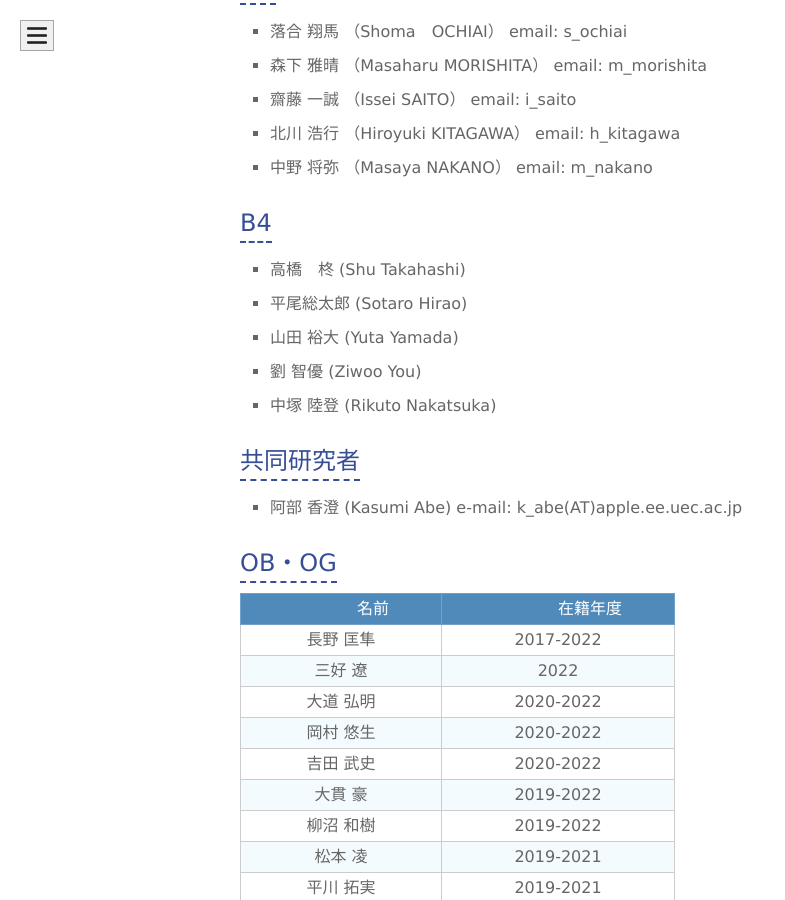
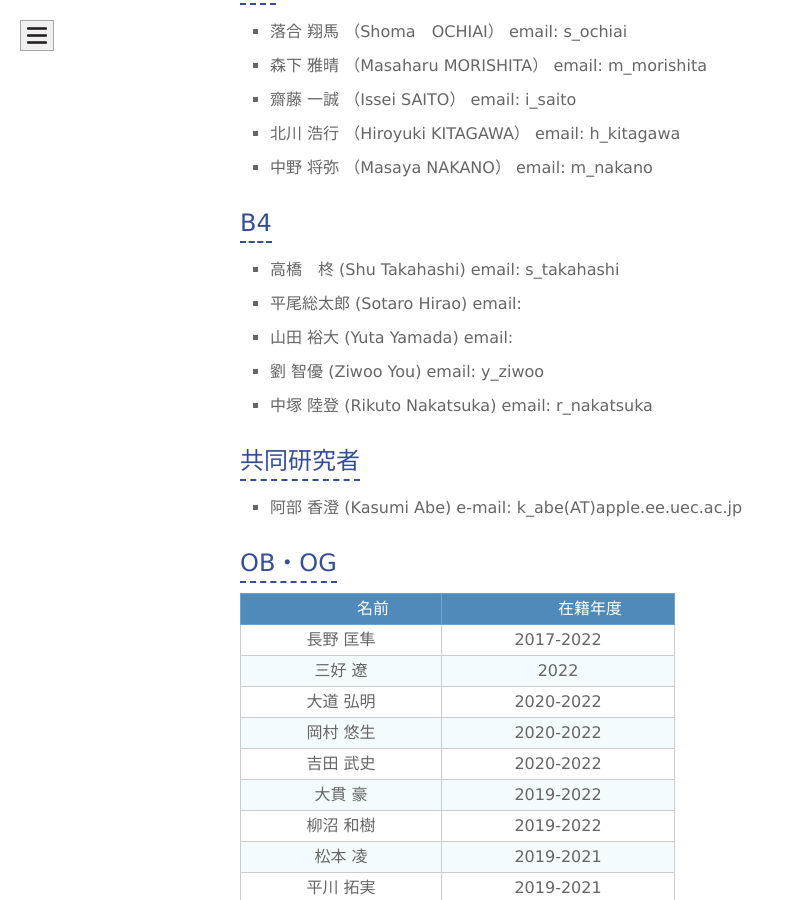
Before and after one commit to naka-lab/naka-lab.github.io, a Jekyll site: the page built from subpages/member.md, in a window 1280 px wide and 900 px high, scrolled down 1096 px. Shown: the whole window, without its empty margins (0-785 px from the left). Built offline with Jekyll 4.4.1, drawn with Linux system fonts in a browser that asks for light colours.

Commit message:
Update member.md

```diff
--- a/subpages/member.md
+++ b/subpages/member.md
@@ -25,11 +25,11 @@ layout: default
 - 中野 将弥 （Masaya NAKANO） email: m_nakano
 
 ## B4
-- 高橋　柊 (Shu Takahashi)
-- 平尾総太郎 (Sotaro Hirao)
-- 山田 裕大 (Yuta Yamada)
-- 劉 智優 (Ziwoo You)
-- 中塚 陸登 (Rikuto Nakatsuka)
+- 高橋　柊 (Shu Takahashi) email: s_takahashi
+- 平尾総太郎 (Sotaro Hirao) email:
+- 山田 裕大 (Yuta Yamada) email:
+- 劉 智優 (Ziwoo You) email: y_ziwoo
+- 中塚 陸登 (Rikuto Nakatsuka) email: r_nakatsuka
 
 
 ## 共同研究者
```
